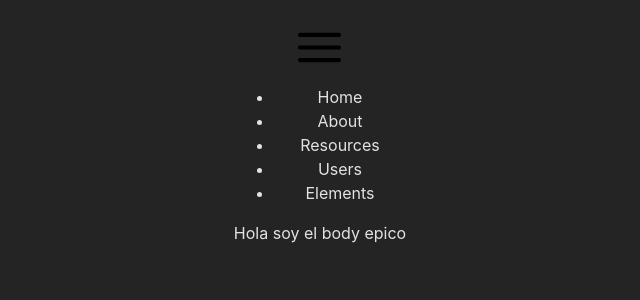
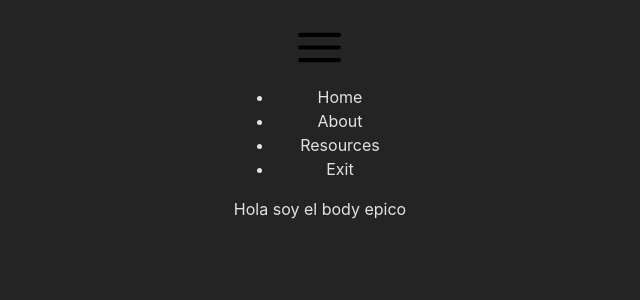
Before and after one commit to Alejandrodiazn/Punto-final-violencia, a React (Vite) app: page / in a window 1280 px wide. Shown: the top 300 px of the page, without its empty margins (320-960 px from the left). Built offline with nearby package versions, Linux system fonts and the light colour scheme.

Commit message:
test: this is a test, sorry bros i´m learning how to use github thank you ale de alvino love u

```diff
--- a/src/components/navbar.jsx
+++ b/src/components/navbar.jsx
@@ -9,8 +9,7 @@ function Navbar() {
             <li>Home</li>
             <li>About</li>
             <li>Resources</li>
-            <li>Users</li>
-            <li>Elements</li>
+            <li>Exit</li>
         </ul>
     </div>
   );
```
